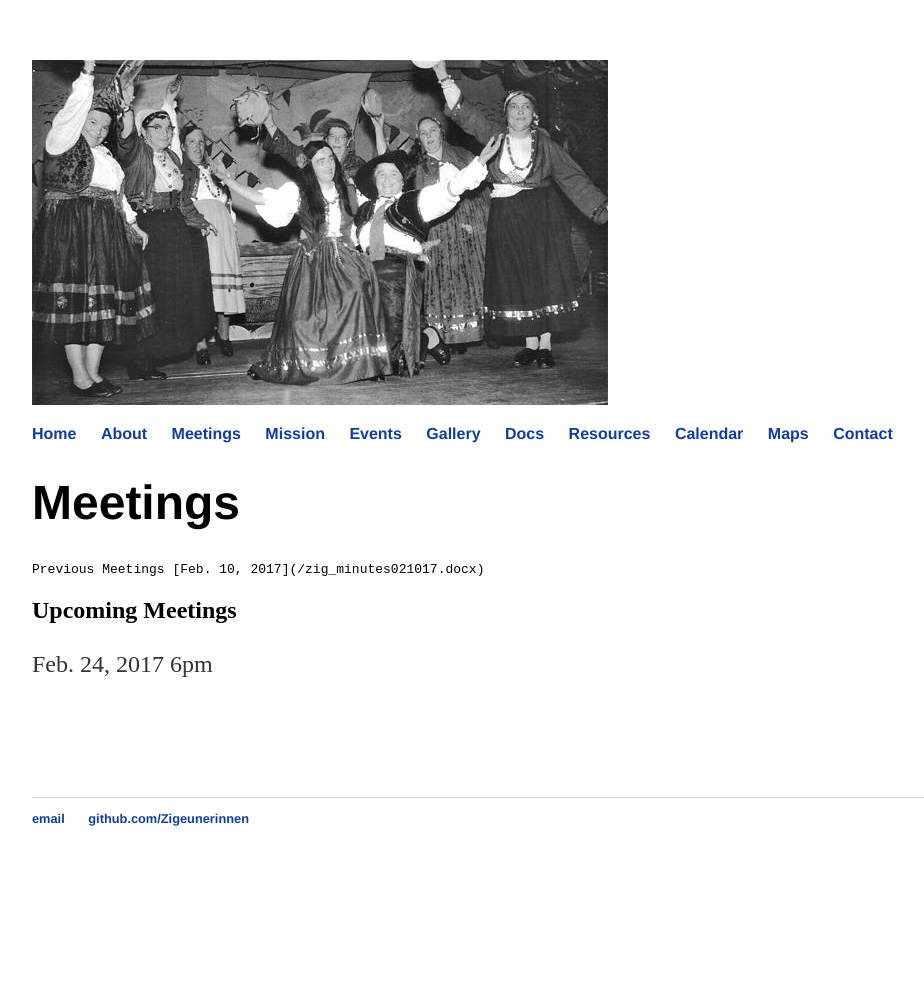
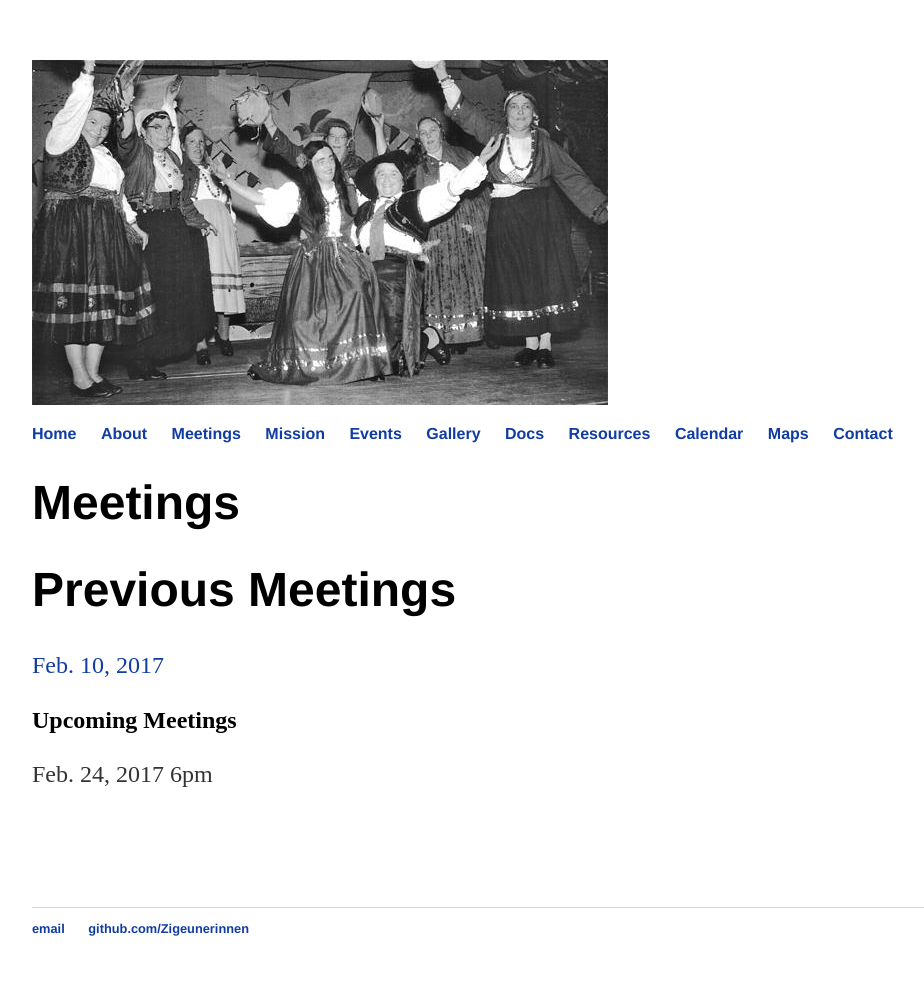
Before and after one commit to vbahole23/vbahole23.github.io, a Jekyll site: the page built from meetings/index.md, in a window 1280 px wide. Shown: the whole page, without its empty margins (160-1084 px from the left). Built offline with Jekyll 4.4.1, drawn with Linux system fonts in a browser that asks for light colours; before the commit the page ends 900 px from its top, so only the background shows below that.

```diff
--- a/meetings/index.md
+++ b/meetings/index.md
@@ -3,7 +3,7 @@ layout: default
 title: Meetings
 ---
 #	{{ page.title }}
-    Previous Meetings
+#    Previous Meetings
 [Feb. 10, 2017](/zig_minutes021017.docx)
 
 ##	Upcoming Meetings
```
